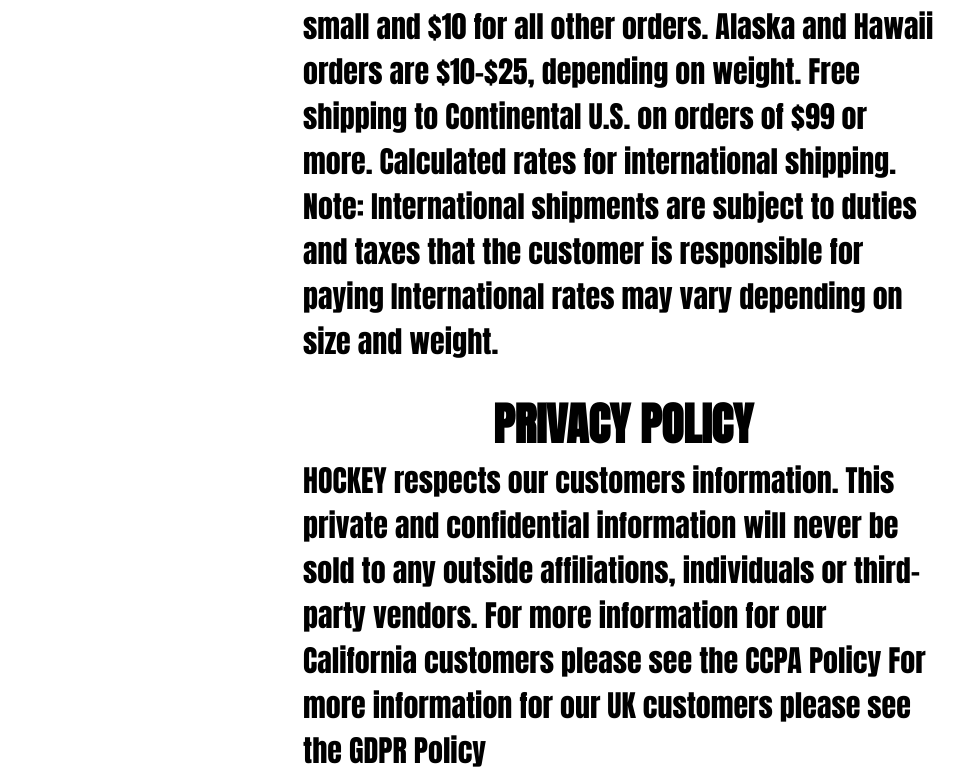
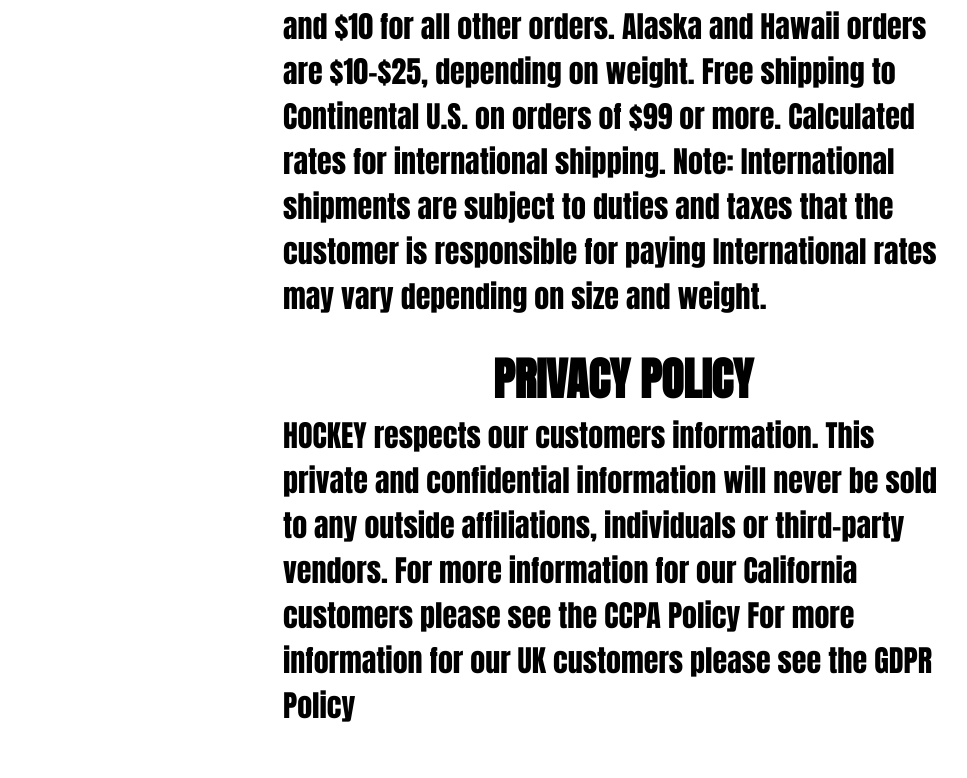
Before and after one commit to prince1220/ecomerce, a plain HTML site: page policy.html in a window 1280 px wide. Shown: the part 359-1137 px from the top of the page, without its empty margins (17-984 px from the left). Drawn offline with Linux system fonts and the light colour scheme.

Commit message:
adjusted padding to policy page

```diff
--- a/policy.css
+++ b/policy.css
@@ -15,8 +15,8 @@
 .layout {
   margin: 0px;
   margin-top: 150px;
-  padding-left:320px ;
-  padding-right:320px ;
+  padding-left:300px ;
+  padding-right:300px ;
   /* padding: 50px; */
   width: 100%;
   height: 2500px;
```
Also changed, not shown: cart.html (+1 -1 lines).
